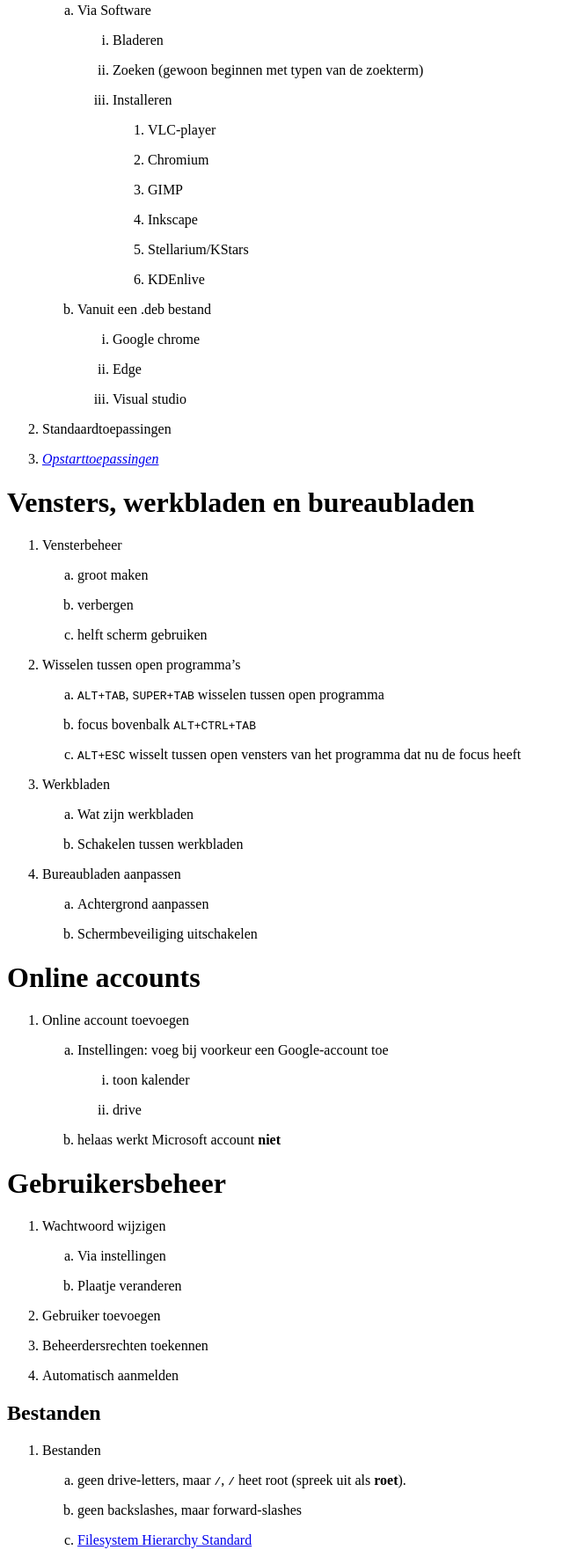
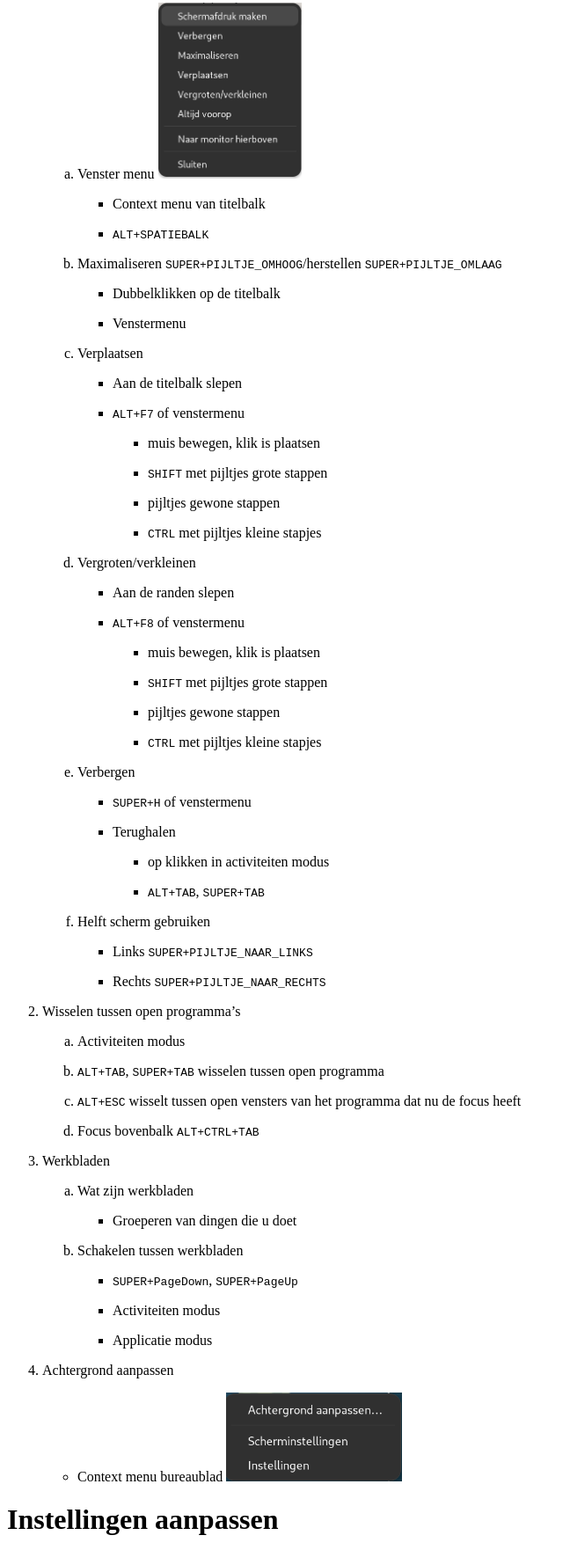
Before and after one commit to slspeek/linux-beginners-cursus, a plain HTML site: page samenvatting.html in a window 1280 px wide. Shown: the part 7455-9217 px from the top of the page at 88% size, without its empty margins (0-648 px from the left). Drawn offline with Linux system fonts and the light colour scheme.

Commit message:
deploy: c871a70e07752608e1a6b6871ac8e84778bf772e

```diff
--- a/samenvatting.html
+++ b/samenvatting.html
@@ -333,6 +333,104 @@
 </ul></li>
 </ul></li>
 </ol>
+<h1 id="schakelen-tussen-vensters-of-werkbladen">Schakelen tussen vensters of werkbladen</h1>
+<ol type="1">
+<li><p>Vensterbeheer</p>
+<ol type="a">
+<li><p>Venster menu <img src="img/venster-menu.png" height="200" /></p>
+<ul>
+<li><p>Context menu van titelbalk</p></li>
+<li><p><code>ALT+SPATIEBALK</code></p></li>
+</ul></li>
+<li><p>Maximaliseren <code>SUPER+PIJLTJE_OMHOOG</code>/herstellen <code>SUPER+PIJLTJE_OMLAAG</code></p>
+<ul>
+<li><p>Dubbelklikken op de titelbalk</p></li>
+<li><p>Venstermenu</p></li>
+</ul></li>
+<li><p>Verplaatsen</p>
+<ul>
+<li><p>Aan de titelbalk slepen</p></li>
+<li><p><code>ALT+F7</code> of venstermenu</p>
+<ul>
+<li><p>muis bewegen, klik is plaatsen</p></li>
+<li><p><code>SHIFT</code> met pijltjes grote stappen</p></li>
+<li><p>pijltjes gewone stappen</p></li>
+<li><p><code>CTRL</code> met pijltjes kleine stapjes</p></li>
+</ul></li>
+</ul></li>
+<li><p>Vergroten/verkleinen</p>
+<ul>
+<li><p>Aan de randen slepen</p></li>
+<li><p><code>ALT+F8</code> of venstermenu</p>
+<ul>
+<li><p>muis bewegen, klik is plaatsen</p></li>
+<li><p><code>SHIFT</code> met pijltjes grote stappen</p></li>
+<li><p>pijltjes gewone stappen</p></li>
+<li><p><code>CTRL</code> met pijltjes kleine stapjes</p></li>
+</ul></li>
+</ul></li>
+<li><p>Verbergen</p>
+<ul>
+<li><p><code>SUPER+H</code> of venstermenu</p></li>
+<li><p>Terughalen</p>
+<ul>
+<li><p>op klikken in activiteiten modus</p></li>
+<li><p><code>ALT+TAB</code>, <code>SUPER+TAB</code></p></li>
+</ul></li>
+</ul></li>
+<li><p>Helft scherm gebruiken</p>
+<ul>
+<li><p>Links <code>SUPER+PIJLTJE_NAAR_LINKS</code></p></li>
+<li><p>Rechts <code>SUPER+PIJLTJE_NAAR_RECHTS</code></p></li>
+</ul></li>
+</ol></li>
+<li><p>Wisselen tussen open programma’s</p>
+<ol type="a">
+<li><p>Activiteiten modus</p></li>
+<li><p><code>ALT+TAB</code>, <code>SUPER+TAB</code> wisselen tussen open programma</p></li>
+<li><p><code>ALT+ESC</code> wisselt tussen open vensters van het programma dat nu de focus heeft</p></li>
+<li><p>Focus bovenbalk <code>ALT+CTRL+TAB</code></p></li>
+</ol></li>
+<li><p>Werkbladen</p>
+<ol type="a">
+<li><p>Wat zijn werkbladen</p>
+<ul>
+<li>Groeperen van dingen die u doet</li>
+</ul></li>
+<li><p>Schakelen tussen werkbladen</p>
+<ul>
+<li><p><code>SUPER+PageDown</code>, <code>SUPER+PageUp</code></p></li>
+<li><p>Activiteiten modus</p></li>
+<li><p>Applicatie modus</p></li>
+</ul></li>
+</ol></li>
+<li><p>Achtergrond aanpassen</p>
+<ul>
+<li>Context menu bureaublad <img src="img/bureaublad-context-menu.png" width="200" /></li>
+</ul></li>
+</ol>
+<h1 id="instellingen-aanpassen">Instellingen aanpassen</h1>
+<ul>
+<li><p>Schermvergrendeling uitschakelen</p>
+<ul>
+<li>Instellingen -&gt; Privacy -&gt; Scherm -&gt; Automatische schermvergrendeling</li>
+</ul></li>
+</ul>
+<figure>
+<img src="img/instellingen-privacy-scherm.png" width="400" alt="" /><figcaption>Schermvergrendeling in de instellingen toepassing</figcaption>
+</figure>
+<ul>
+<li><p>Toegankelijkheid</p>
+<ul>
+<li><p>Menu in bovenbalk <img src="img/toegankelijkheidsmenu.png" width="30" /></p></li>
+<li><p>Grote letters</p></li>
+</ul></li>
+<li><p>Nachtlicht</p>
+<ul>
+<li><p>via Systeemmenu</p></li>
+<li><p>Instellingen -&gt; Schermen -&gt; Nachtlicht</p></li>
+</ul></li>
+</ul>
 <h1 id="toepassingen-installeren">Toepassingen installeren</h1>
 <ol type="1">
 <li><p>Installeren</p>
@@ -360,31 +458,6 @@
 </ol></li>
 <li><p>Standaardtoepassingen</p></li>
 <li><p><a href="https://help.gnome.org/users/gnome-help/stable/shell-apps-auto-start.html.en"><em>Opstarttoepassingen</em></a></p></li>
-</ol>
-<h1 id="vensters-werkbladen-en-bureaubladen">Vensters, werkbladen en bureaubladen</h1>
-<ol type="1">
-<li><p>Vensterbeheer</p>
-<ol type="a">
-<li><p>groot maken</p></li>
-<li><p>verbergen</p></li>
-<li><p>helft scherm gebruiken</p></li>
-</ol></li>
-<li><p>Wisselen tussen open programma’s</p>
-<ol type="a">
-<li><p><code>ALT+TAB</code>, <code>SUPER+TAB</code> wisselen tussen open programma</p></li>
-<li><p>focus bovenbalk <code>ALT+CTRL+TAB</code></p></li>
-<li><p><code>ALT+ESC</code> wisselt tussen open vensters van het programma dat nu de focus heeft</p></li>
-</ol></li>
-<li><p>Werkbladen</p>
-<ol type="a">
-<li><p>Wat zijn werkbladen</p></li>
-<li><p>Schakelen tussen werkbladen</p></li>
-</ol></li>
-<li><p>Bureaubladen aanpassen</p>
-<ol type="a">
-<li><p>Achtergrond aanpassen</p></li>
-<li><p>Schermbeveiliging uitschakelen</p></li>
-</ol></li>
 </ol>
 <h1 id="online-accounts">Online accounts</h1>
 <ol type="1">
```
Also changed, not shown: img/bureaublad-context-menu.png (added), img/instellingen-privacy-scherm.png (added), img/toegankelijkheidsmenu.png (added), img/venster-menu.png (added).
